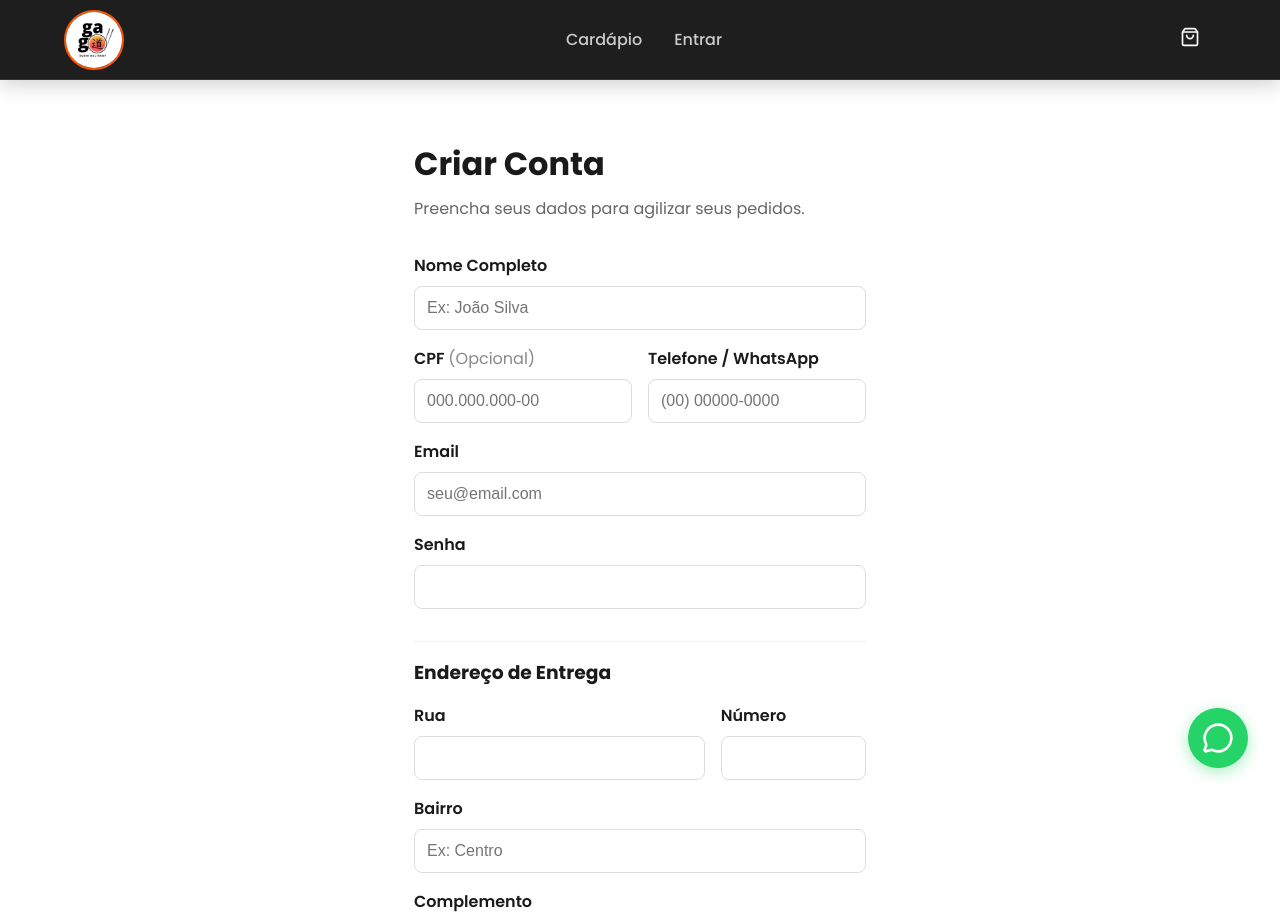
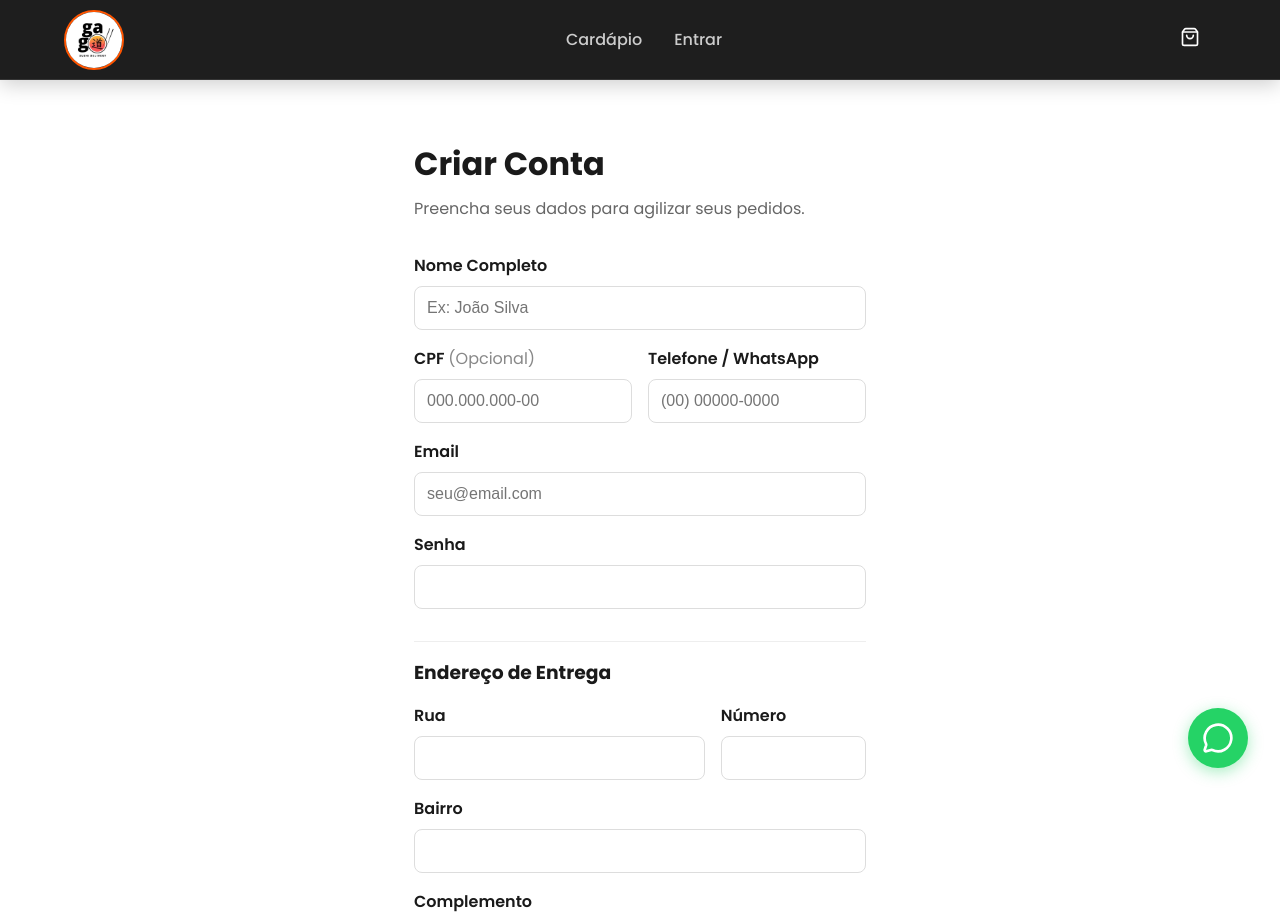
Before and after one commit to eduardomarquesmartins/gago-sushi, a Next.js app: page /register in a window 1280 px wide. Shown: the top 920 px of the page. Built offline with nearby package versions, Linux system fonts and the light colour scheme; no server answers; the database is empty.

Commit message:
Ajuste layout endereço: removendo placeholder e reordenando campos

```diff
--- a/app/(shop)/register/page.tsx
+++ b/app/(shop)/register/page.tsx
@@ -153,7 +153,7 @@ export default function RegisterPage() {
 
                         <div style={{ marginBottom: '1rem' }}>
                             <label style={labelStyle}>Bairro</label>
-                            <input name="neighborhood" type="text" required style={inputStyle} placeholder="Ex: Centro" />
+                            <input name="neighborhood" type="text" required style={inputStyle} />
                         </div>
 
                         <div>
```
